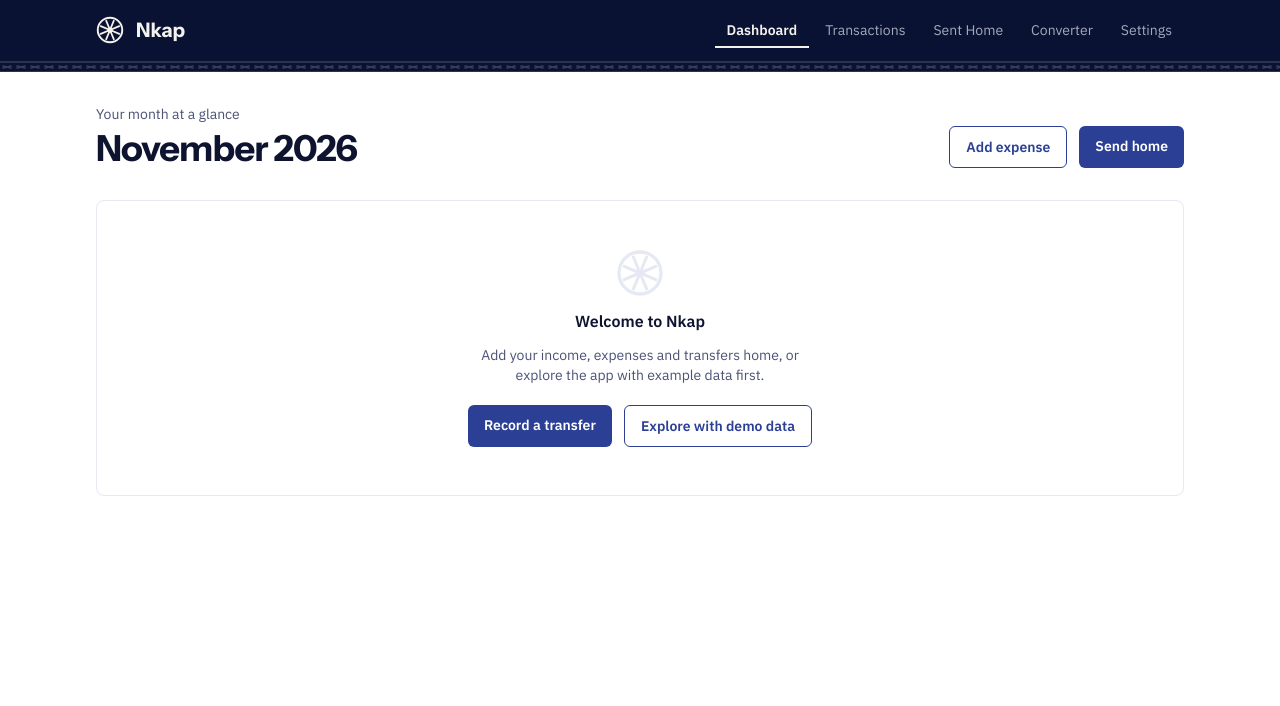
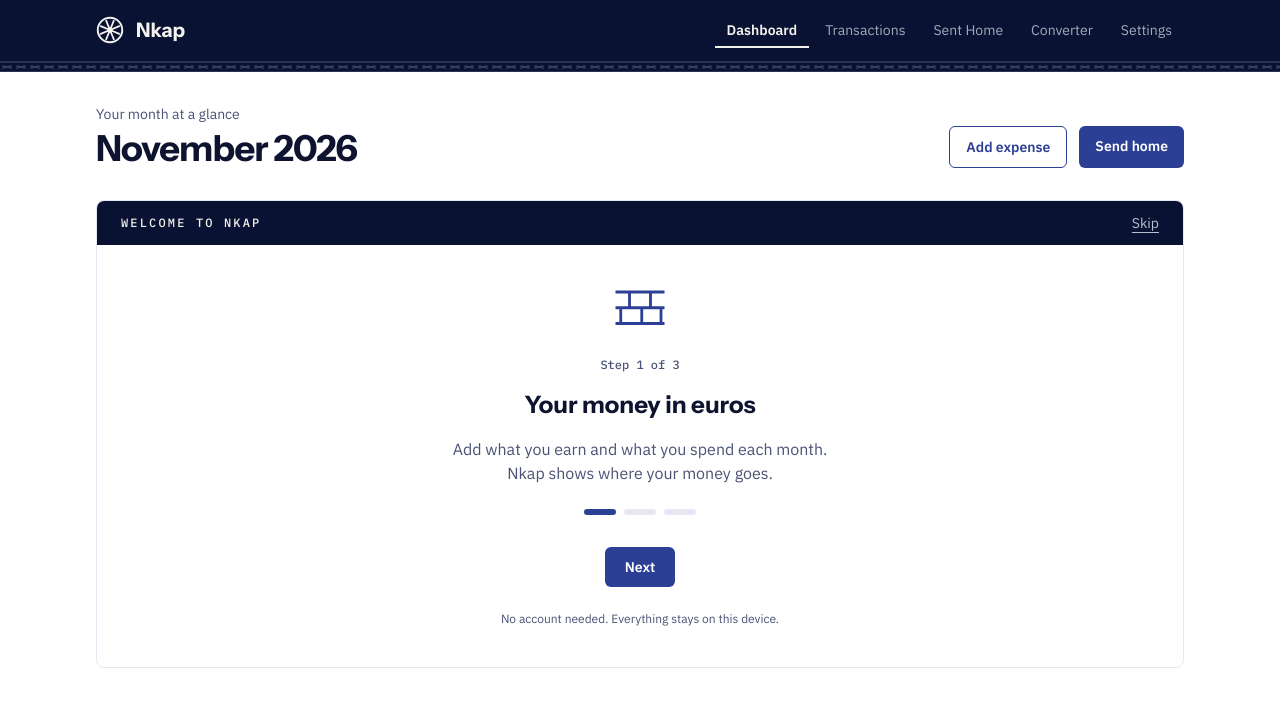
Before and after one commit to letschangeAfrica/nkap, a React (Vite) app: page /dashboard in a window 1280 px wide. Shown: the top 706 px of the page. Built offline with nearby package versions, Linux system fonts and the light colour scheme.

Commit message:
feat: first-visit welcome steps, dashboard insights, wheel empty states; fix scroll position between pages

```diff
--- a/src/components/EmptyState.jsx
+++ b/src/components/EmptyState.jsx
@@ -1,11 +1,11 @@
-import Logo from './Logo'
+import WheelIllustration from './ndop/WheelIllustration'
 
 /** Ndop-motif empty state used across the app. */
 function EmptyState({ title, children, action }) {
   return (
     <div className="flex flex-col items-center gap-3 px-6 py-12 text-center">
-      <Logo className="h-12 w-12 text-indigo-100" />
-      <p className="font-semibold">{title}</p>
+      <WheelIllustration />
+      <p className="mt-1 font-semibold">{title}</p>
       {children && <p className="max-w-xs text-sm text-muted">{children}</p>}
       {action}
     </div>
--- a/src/components/ErrorBoundary.jsx
+++ b/src/components/ErrorBoundary.jsx
@@ -1,6 +1,6 @@
 import { Component } from 'react'
 
-export const STORAGE_KEYS = ['nkap-transactions', 'nkap-transfers', 'nkap-commitments', 'nkap-rates']
+export const STORAGE_KEYS = ['nkap-transactions', 'nkap-transfers', 'nkap-commitments', 'nkap-rates', 'nkap-welcome-done']
 
 /**
  * Last line of defence: if saved data can't be rendered, show a way to reset
--- a/src/components/Layout.jsx
+++ b/src/components/Layout.jsx
@@ -1,8 +1,15 @@
-import { Outlet } from 'react-router-dom'
+import { useEffect } from 'react'
+import { Outlet, useLocation } from 'react-router-dom'
 import Navbar from './Navbar'
 import BottomTabBar from './BottomTabBar'
 
 function Layout() {
+  const { pathname } = useLocation()
+  // each page opens at the top, not at the previous page's scroll position
+  useEffect(() => {
+    window.scrollTo(0, 0)
+  }, [pathname])
+
   return (
     <div className="flex min-h-screen flex-col">
       <Navbar />
--- /dev/null
+++ b/src/components/Welcome.jsx
@@ -0,0 +1,79 @@
+import { useState } from 'react'
+import { Link } from 'react-router-dom'
+import { Wheel } from './ndop/motifs'
+
+const STEPS = [
+  {
+    title: 'Your money in euros',
+    text: 'Add what you earn and what you spend each month. Nkap shows where your money goes.',
+    icon: <path d="M2 4 H30 M2 13 H30 M2 22 H30 M10 4 V13 M22 4 V13 M5 13 V22 M17 13 V22 M28 13 V22" />,
+  },
+  {
+    title: 'What really reaches home',
+    text: 'Record each transfer with its fee. Nkap shows what arrived in XAF and what the service cost you.',
+    icon: <><path d="M16 1 L25 16 L16 31 L7 16 Z" /><path d="M16 8 L20.5 16 L16 24 L11.5 16 Z" /></>,
+  },
+  {
+    title: 'Plan for your family',
+    text: 'Set recurring support like school fees, then follow each month how much you have sent.',
+    icon: <Wheel cx={16} cy={16} r={13} sw={1.6} />,
+  },
+]
+
+/** First-visit welcome: three short steps, then a way in. */
+function Welcome({ onDone, onDemo }) {
+  const [step, setStep] = useState(0)
+  const current = STEPS[step]
+  const last = step === STEPS.length - 1
+
+  return (
+    <section aria-labelledby="welcome-title" className="overflow-hidden rounded-lg border border-indigo-100">
+      <div className="flex items-center justify-between bg-indigo-950 px-6 py-3 text-cloth">
+        <p className="font-mono text-xs uppercase tracking-[0.18em]">Welcome to Nkap</p>
+        <button type="button" onClick={onDone} className="text-sm text-indigo-100/80 underline underline-offset-4 hover:text-cloth">
+          Skip
+        </button>
+      </div>
+
+      <div className="flex flex-col items-center gap-4 px-6 py-10 text-center">
+        <svg viewBox="0 0 32 32" className="h-14 w-14 text-indigo-600" fill="none" stroke="currentColor" strokeWidth="1.6" aria-hidden="true">
+          {current.icon}
+        </svg>
+        <p className="font-mono text-xs text-muted">Step {step + 1} of {STEPS.length}</p>
+        <h2 id="welcome-title" className="font-display text-2xl font-bold">{current.title}</h2>
+        <p className="max-w-sm text-muted">{current.text}</p>
+
+        <ol className="mt-2 flex gap-2" aria-hidden="true">
+          {STEPS.map((s, i) => (
+            <li key={s.title} className={`h-1.5 w-8 rounded-full ${i <= step ? 'bg-indigo-600' : 'bg-indigo-100'}`} />
+          ))}
+        </ol>
+
+        <div className="mt-4 flex flex-wrap justify-center gap-3">
+          {step > 0 && (
+            <button type="button" onClick={() => setStep(step - 1)} className="rounded-md px-4 py-2.5 text-sm font-semibold text-indigo-600 hover:bg-indigo-100">
+              Back
+            </button>
+          )}
+          {last ? (
+            <>
+              <button type="button" onClick={onDemo} className="rounded-md border border-indigo-600 px-4 py-2.5 text-sm font-semibold text-indigo-600 hover:bg-indigo-100">
+                Explore with demo data
+              </button>
+              <Link to="/sent-home" onClick={onDone} className="rounded-md bg-indigo-600 px-4 py-2.5 text-sm font-semibold text-white no-underline hover:bg-indigo-800">
+                Record my first transfer
+              </Link>
+            </>
+          ) : (
+            <button type="button" onClick={() => setStep(step + 1)} className="rounded-md bg-indigo-600 px-5 py-2.5 text-sm font-semibold text-white hover:bg-indigo-800">
+              Next
+            </button>
+          )}
+        </div>
+        <p className="mt-2 text-xs text-muted">No account needed. Everything stays on this device.</p>
+      </div>
+    </section>
+  )
+}
+
+export default Welcome
--- /dev/null
+++ b/src/components/ndop/WheelIllustration.jsx
@@ -0,0 +1,18 @@
+import { Wheel } from './motifs'
+
+/** Empty-state illustration: the cloth's wheel inside a stitched ring of dots. */
+function WheelIllustration({ className = 'h-20 w-20' }) {
+  const dots = Array.from({ length: 16 }, (_, i) => {
+    const a = (i * Math.PI) / 8
+    return [40 + Math.cos(a) * 36, 40 + Math.sin(a) * 36]
+  })
+  return (
+    <svg viewBox="0 0 80 80" className={className} aria-hidden="true">
+      <circle cx="40" cy="40" r="30" fill="var(--color-indigo-100)" />
+      {dots.map(([x, y], i) => <circle key={i} cx={x} cy={y} r="1.6" className="fill-indigo-600/40" />)}
+      <g className="text-indigo-600"><Wheel cx={40} cy={40} r={20} sw={2.2} /></g>
+    </svg>
+  )
+}
+
+export default WheelIllustration
--- a/src/pages/Dashboard.jsx
+++ b/src/pages/Dashboard.jsx
@@ -1,4 +1,4 @@
-import { useMemo } from 'react'
+import { useMemo, useState } from 'react'
 import { Link } from 'react-router-dom'
 import { useTransactionStore } from '../store/useTransactionStore'
 import { useTransferStore } from '../store/useTransferStore'
@@ -13,6 +13,10 @@ import FamilyPlan from '../components/FamilyPlan'
 import RecentActivity from '../components/RecentActivity'
 import CostBadge from '../components/CostBadge'
 import EmptyState from '../components/EmptyState'
+import Welcome from '../components/Welcome'
+import WheelIllustration from '../components/ndop/WheelIllustration'
+import { buildInsights } from '../utils/insights'
+import { welcomeDone, setWelcomeDone } from '../utils/welcome'
 
 const eur0 = (n) => `${Math.round(n).toLocaleString('en-US')} €`
 
@@ -49,6 +53,12 @@ function Dashboard() {
   }, [transactions, transfers])
 
   const isEmpty = transactions.length === 0 && transfers.length === 0
+  const [showWelcome, setShowWelcome] = useState(() => !welcomeDone())
+  const finishWelcome = () => {
+    setWelcomeDone()
+    setShowWelcome(false)
+  }
+  const insights = useMemo(() => buildInsights({ transactions, transfers, month }), [transactions, transfers, month])
 
   return (
     <div className="flex flex-col gap-8">
@@ -67,10 +77,12 @@ function Dashboard() {
         </div>
       </header>
 
-      {isEmpty ? (
+      {isEmpty && showWelcome ? (
+        <Welcome onDone={finishWelcome} onDemo={() => { finishWelcome(); loadDemoData() }} />
+      ) : isEmpty ? (
         <section className="rounded-lg border border-indigo-100">
           <EmptyState
-            title="Welcome to Nkap"
+            title="Nothing recorded yet"
             action={
               <div className="mt-2 flex flex-wrap justify-center gap-3">
                 <Link to="/sent-home" className="rounded-md bg-indigo-600 px-4 py-2.5 text-sm font-semibold text-white hover:bg-indigo-800">Record a transfer</Link>
@@ -96,6 +108,17 @@ function Dashboard() {
             <KpiTile label="Sent home" value={home.sent} format={eur0} hint={`↳ ${formatXaf(home.received)} received`} hintTone="text-received font-semibold" />
             <KpiTile label="Lost to fees" value={home.fees} format={formatEur} tone="text-fee" hint={home.sent > 0 ? `${home.cost}% of what you sent` : 'No transfers yet'} />
           </section>
+
+          {insights.length > 0 && (
+            <section aria-label="This month in a few words" className="flex items-start gap-4 rounded-lg bg-indigo-100/60 p-5">
+              <WheelIllustration className="hidden h-12 w-12 shrink-0 sm:block" />
+              <ul className="flex flex-col gap-1.5">
+                {insights.map((insight) => (
+                  <li key={insight.id} className="text-ink">{insight.text}</li>
+                ))}
+              </ul>
+            </section>
+          )}
 
           <div className="grid grid-cols-1 items-start gap-6 lg:grid-cols-12">
             <div className="lg:col-span-8"><MonthlyChart series={series} /></div>
--- a/src/utils/demoData.js
+++ b/src/utils/demoData.js
@@ -3,6 +3,7 @@ import { useTransferStore } from '../store/useTransferStore'
 import { useCommitmentStore } from '../store/useCommitmentStore'
 import { transferResult } from './currency'
 import { lastMonths } from './stats'
+import { setWelcomeDone } from './welcome'
 
 /**
  * Six months of realistic example data ending in the current month.
@@ -75,4 +76,5 @@ export function clearAllData() {
   useTransactionStore.getState().clearTransactions()
   useTransferStore.getState().clearTransfers()
   useCommitmentStore.getState().clearCommitments()
+  setWelcomeDone(false)
 }
--- /dev/null
+++ b/src/utils/insights.js
@@ -0,0 +1,37 @@
+import { eurToXaf, formatXaf } from './currency'
+import { transactionTotals, transferTotals } from './stats'
+
+// keep "6,166 XAF" together on one line
+const xaf = (n) => formatXaf(n).replace(' XAF', '\u00A0XAF')
+
+const previousMonth = (key) => {
+  const [y, m] = key.split('-').map(Number)
+  const d = new Date(y, m - 2, 1)
+  return `${d.getFullYear()}-${String(d.getMonth() + 1).padStart(2, '0')}`
+}
+
+/**
+ * Up to three plain-language sentences about the month, most useful first.
+ * Each is { id, text }.
+ */
+export function buildInsights({ transactions, transfers, month }) {
+  const out = []
+  const home = transferTotals(transfers, month)
+  const money = transactionTotals(transactions, month)
+  const before = transferTotals(transfers, previousMonth(month))
+
+  if (home.fees > 0) {
+    out.push({ id: 'fees', text: `This month, fees cost your family ${xaf(eurToXaf(home.fees))}.` })
+  }
+  if (home.sent > 0 && before.sent > 0 && home.cost !== before.cost) {
+    const dir = home.cost < before.cost ? 'down' : 'up'
+    out.push({ id: 'trend', text: `Your transfers cost ${home.cost}% this month, ${dir} from ${before.cost}% last month.` })
+  }
+  if (home.sent > 0 && money.income > 0) {
+    out.push({ id: 'share', text: `You sent home ${Math.round((home.sent / money.income) * 100)}% of your income.` })
+  }
+  if (home.sent === 0 && transfers.length > 0) {
+    out.push({ id: 'none', text: 'No transfer recorded yet this month.' })
+  }
+  return out.slice(0, 3)
+}
--- /dev/null
+++ b/src/utils/welcome.js
@@ -0,0 +1,18 @@
+export const WELCOME_KEY = 'nkap-welcome-done'
+
+export function welcomeDone() {
+  try {
+    return localStorage.getItem(WELCOME_KEY) === '1'
+  } catch {
+    return false
+  }
+}
+
+export function setWelcomeDone(done = true) {
+  try {
+    if (done) localStorage.setItem(WELCOME_KEY, '1')
+    else localStorage.removeItem(WELCOME_KEY)
+  } catch {
+    /* storage blocked: the welcome simply shows again next time */
+  }
+}
```
Also changed, not shown: 2 other files (tests, documents, lock files or other folders).
